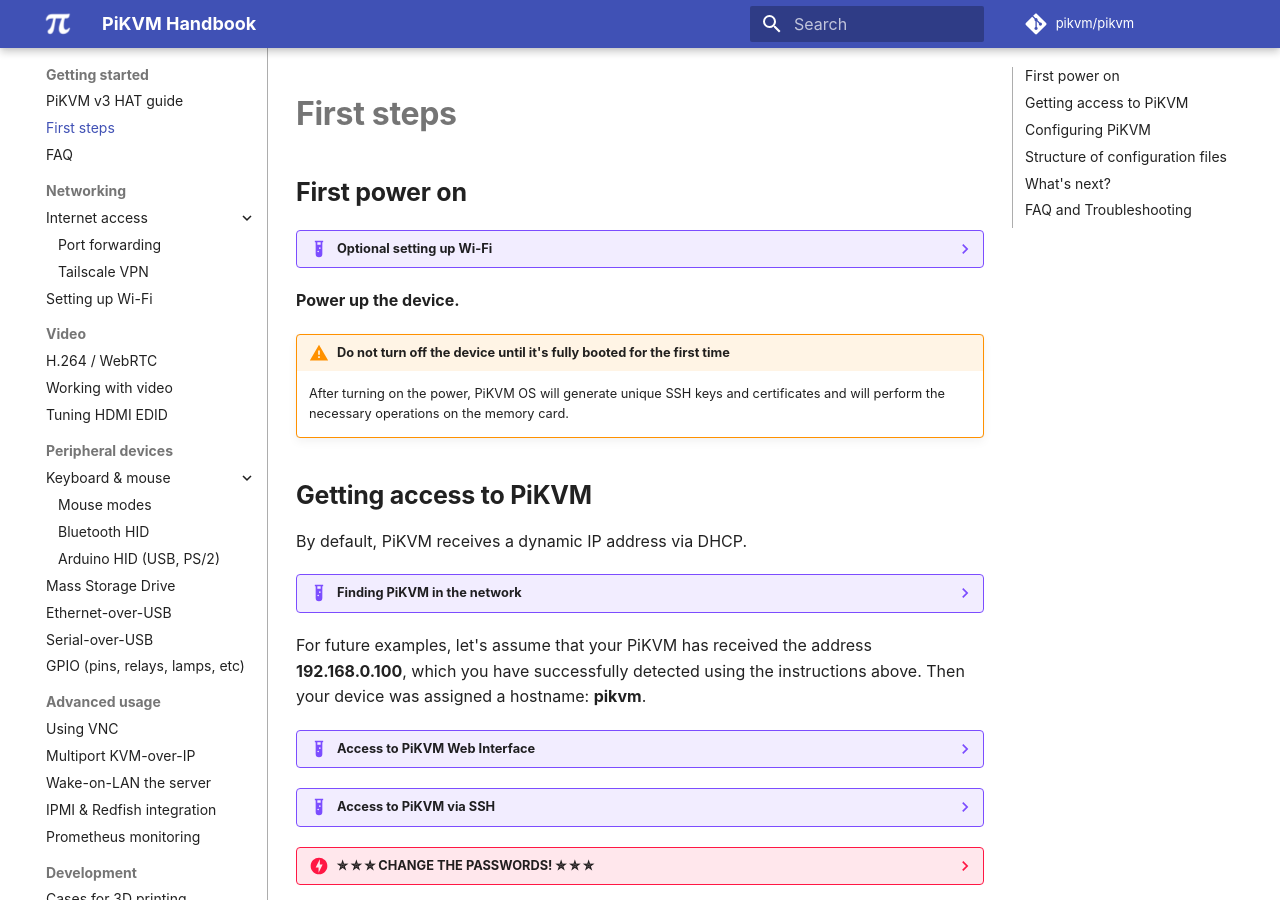
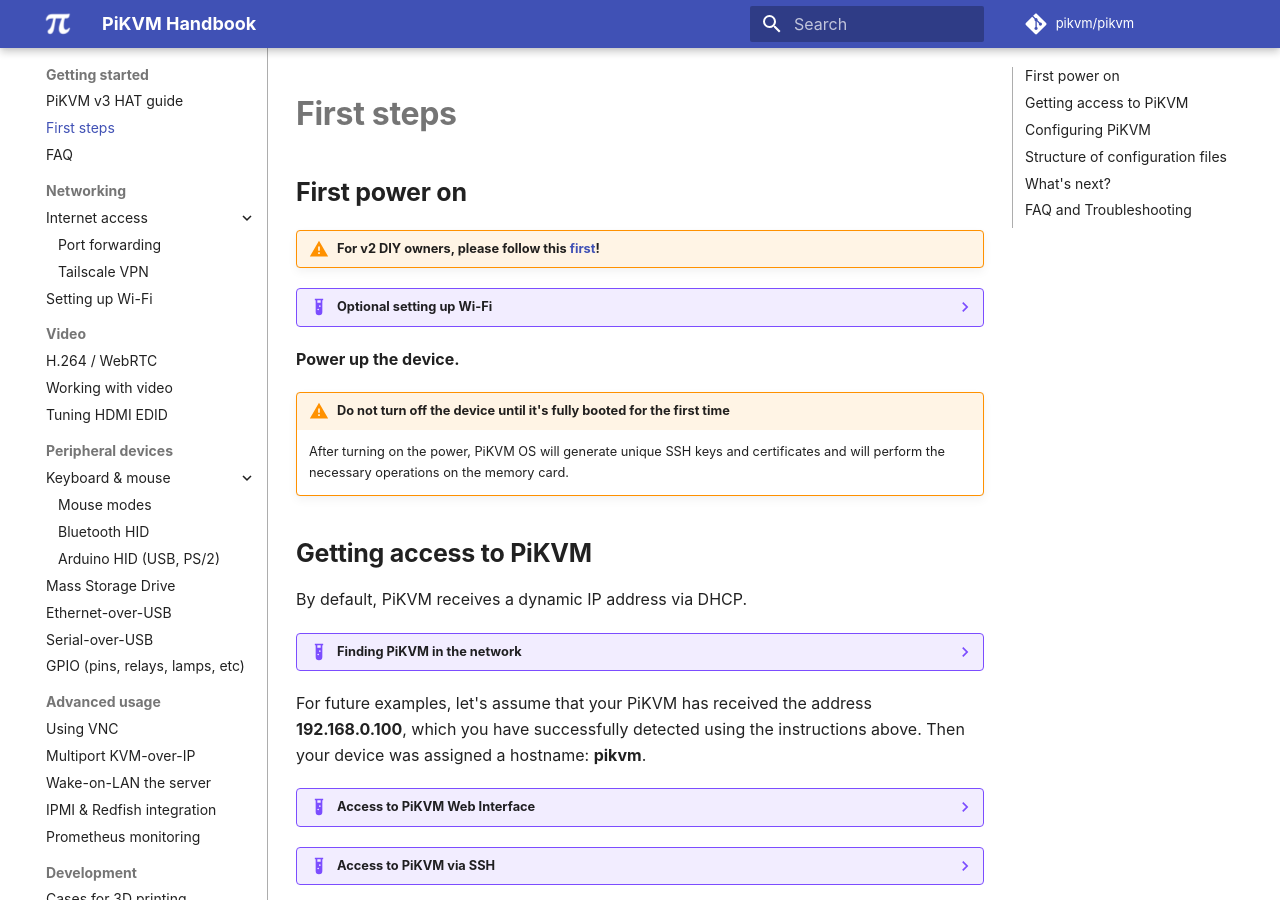
Before and after one commit to pikvm/pikvm, an MkDocs documentation site: the page built from docs/first_steps.md, in a window 1280 px wide and 900 px high. Built offline with MkDocs 1.6.1 and Material for MkDocs 9.7.7, drawn with Linux system fonts in a browser that asks for light colours; some web fonts are replaced; comment, search, counter and statistics services are not loaded.

Commit message:
Update first_steps.md (#605)
Added verbiage for clarity

```diff
--- a/docs/first_steps.md
+++ b/docs/first_steps.md
@@ -1,6 +1,8 @@
 # First steps
 
 ## First power on
+
+!!! warning "For v2 DIY owners, please follow this [first](https://github.com/pikvm/pikvm)!"
 
 ??? example "Optional setting up Wi-Fi"
     !!! warning
```
